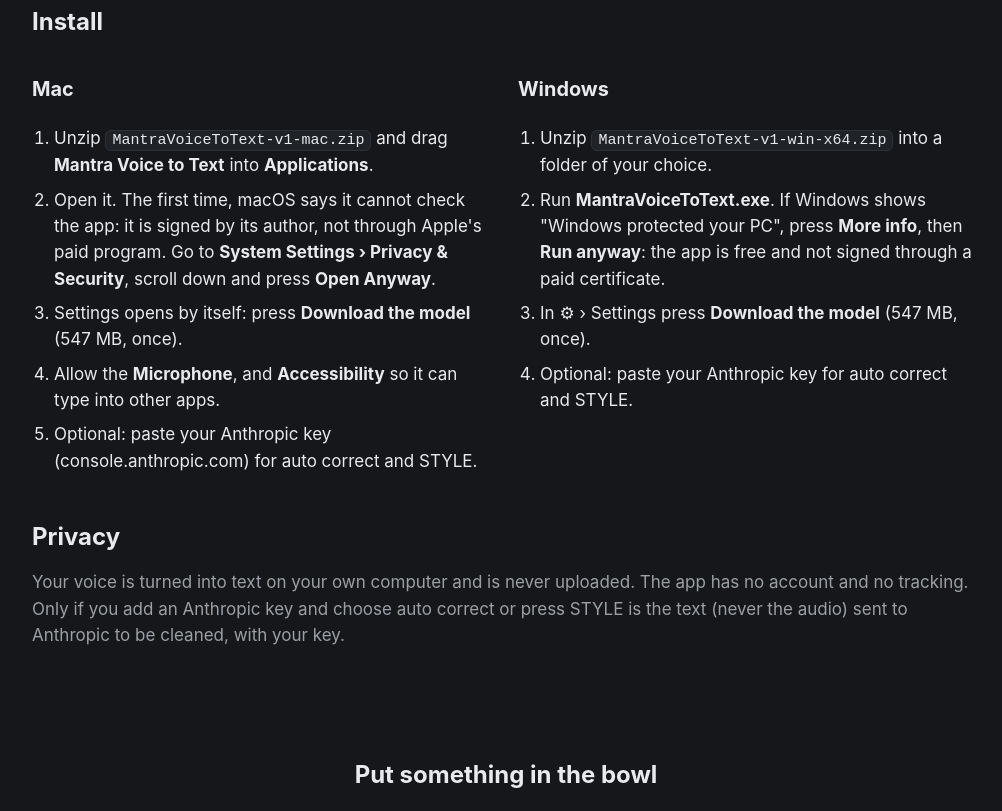
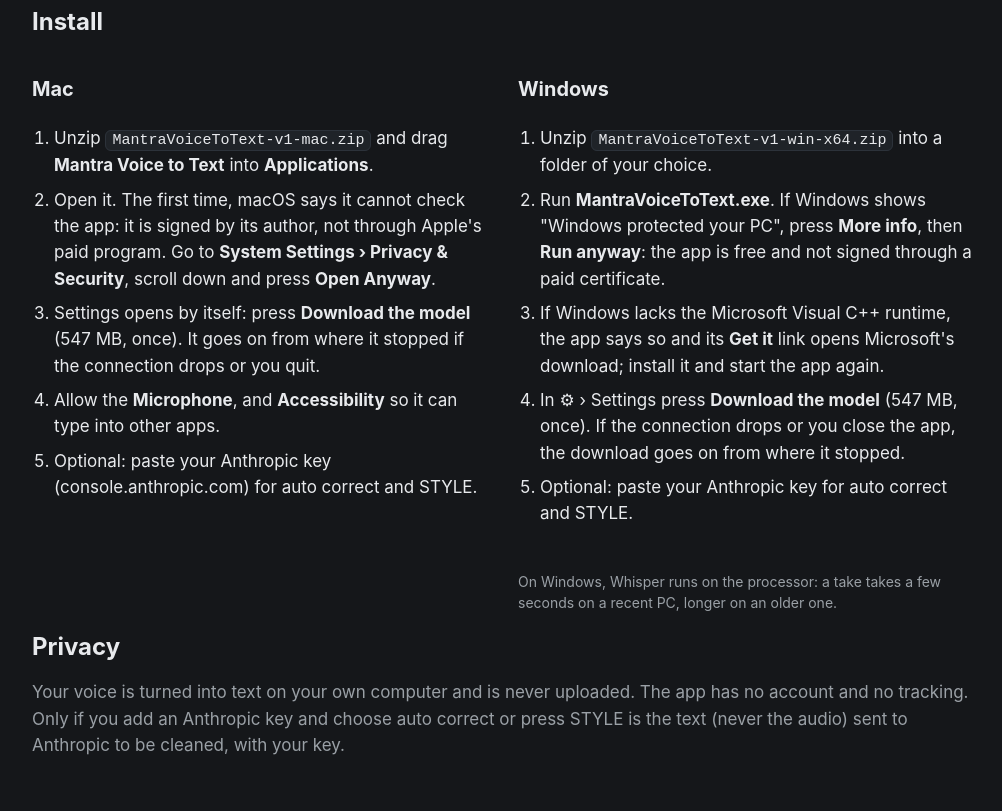
Before and after one commit to markoboskoauroville/MANTRA_VOICE_TO_TEXT, a plain HTML site: page site/public/index.html in a window 1280 px wide. Shown: the part 1932-2743 px from the top of the page, without its empty margins (134-1136 px from the left). Drawn offline with Linux system fonts and the light colour scheme.

Commit message:
site: Windows live on the release, Visual C++ step, resume wording; momentaryupdates: published
Co-Authored-By: Claude Opus 5.5 <noreply@anthropic.com>
Claude-Session: https://claude.ai/code/session_01NceKUBaDCZJuC9hSLwNkCY

```diff
--- a/site/public/index.html
+++ b/site/public/index.html
@@ -98,7 +98,7 @@
     <a class="btn" href="MantraVoiceToText-v1-mac.zip" data-dl-app="voicetotext" download>Download for Mac</a>
     <a class="btn alt" href="https://github.com/markoboskoauroville/mantra-voice-to-text-downloads/releases/download/v1/MantraVoiceToText-v1-win-x64.zip" data-dl-app="voicetotext" download>Download for Windows</a>
   </div>
-  <p class="small">Version 1 · Mac: macOS 14 or newer, Apple Silicon (M1 and later), 2 MB · Windows: Windows 10 or 11, 64-bit, 72 MB (<a href="https://github.com/markoboskoauroville/mantra-voice-to-text-downloads/releases/download/v1/MantraVoiceToText-v1-win-arm64.zip" data-dl-app="voicetotext" style="color:var(--dim)">ARM version</a>) · the speech model (547 MB) downloads once from the app's settings.</p>
+  <p class="small">Version 1 · Mac: macOS 14 or newer, Apple Silicon (M1 and later), 2 MB · Windows: Windows 10 or 11, 64-bit, 74 MB (<a href="https://github.com/markoboskoauroville/mantra-voice-to-text-downloads/releases/download/v1/MantraVoiceToText-v1-win-arm64.zip" data-dl-app="voicetotext" style="color:var(--dim)">ARM version</a>) · the speech model (547 MB) downloads once from the app's settings.</p>
 
   <div class="life">
     <figure><img src="img/life-prompt.jpg" alt="A woman at a sunny desk speaking a prompt while an AI image appears on her screen" width="1024" height="687" loading="lazy"><figcaption>Say the picture you see in your head; the prompt types itself.</figcaption></figure>
@@ -136,7 +136,7 @@
         <li>Unzip <code>MantraVoiceToText-v1-mac.zip</code> and drag <b>Mantra Voice to Text</b> into <b>Applications</b>.</li>
         <li>Open it. The first time, macOS says it cannot check the app: it is signed by its author, not through Apple's
           paid program. Go to <b>System Settings › Privacy &amp; Security</b>, scroll down and press <b>Open Anyway</b>.</li>
-        <li>Settings opens by itself: press <b>Download the model</b> (547 MB, once).</li>
+        <li>Settings opens by itself: press <b>Download the model</b> (547 MB, once). It goes on from where it stopped if the connection drops or you quit.</li>
         <li>Allow the <b>Microphone</b>, and <b>Accessibility</b> so it can type into other apps.</li>
         <li>Optional: paste your Anthropic key (console.anthropic.com) for auto correct and STYLE.</li>
       </ol>
@@ -147,9 +147,13 @@
         <li>Unzip <code>MantraVoiceToText-v1-win-x64.zip</code> into a folder of your choice.</li>
         <li>Run <b>MantraVoiceToText.exe</b>. If Windows shows "Windows protected your PC", press <b>More info</b>, then
           <b>Run anyway</b>: the app is free and not signed through a paid certificate.</li>
-        <li>In ⚙ › Settings press <b>Download the model</b> (547 MB, once).</li>
+        <li>If Windows lacks the Microsoft Visual C++ runtime, the app says so and its <b>Get it</b> link opens
+          Microsoft's download; install it and start the app again.</li>
+        <li>In ⚙ › Settings press <b>Download the model</b> (547 MB, once). If the connection drops or you close the app,
+          the download goes on from where it stopped.</li>
         <li>Optional: paste your Anthropic key for auto correct and STYLE.</li>
       </ol>
+      <p class="small">On Windows, Whisper runs on the processor: a take takes a few seconds on a recent PC, longer on an older one.</p>
     </div>
   </div>
 
```
Also changed, not shown: 1 other file.
